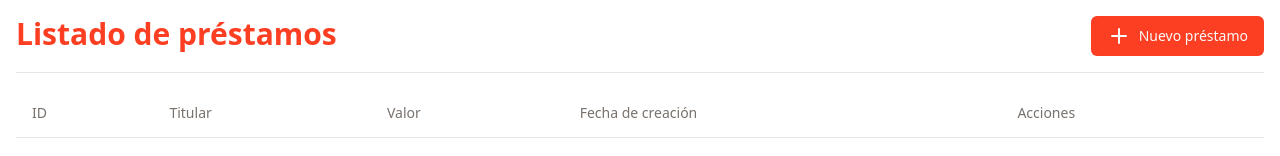
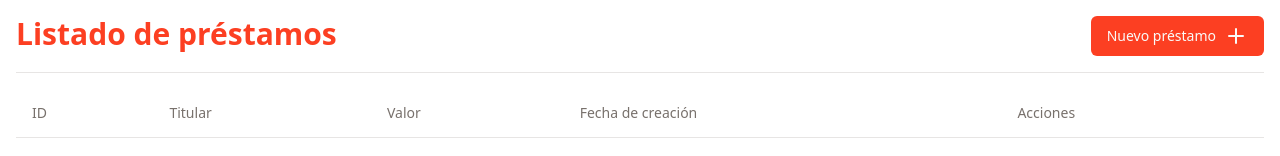
Before and after one commit to PChaparro/iProcess-tech-test, a React (Vite) app: page / in a window 1280 px wide. Shown: the top 156 px of the page. Built offline with nearby package versions, Linux system fonts and the light colour scheme.

Commit message:
chore: Add some comments and update UI text accordingly to the design

```diff
--- a/src/pages/root/components/CreateLoanDialog.tsx
+++ b/src/pages/root/components/CreateLoanDialog.tsx
@@ -27,7 +27,8 @@ export default function CreateLoanDialog({
     <Dialog open={isOpen} onOpenChange={setIsOpen}>
       <DialogTrigger asChild>
         <Button>
-          <PlusIcon className='mr-2' /> Nuevo préstamo
+          Nuevo préstamo
+          <PlusIcon className='ml-2' />
         </Button>
       </DialogTrigger>
       <DialogContent className='max-w-md'>
--- a/src/pages/root/components/CreateLoanForm.tsx
+++ b/src/pages/root/components/CreateLoanForm.tsx
@@ -77,6 +77,9 @@ export const CreateLoanForm = ({
       payments: [defaultPayment],
     };
 
+    /** TODO: In a real scenario, the callback should make a request to an API to create the loan
+     * and we should handle any error that may occur to show a success or error toast.
+     */
     addLoanCallback(loan);
     showSuccessToast('Préstamo creado correctamente');
     closeDialogCallback();
```
